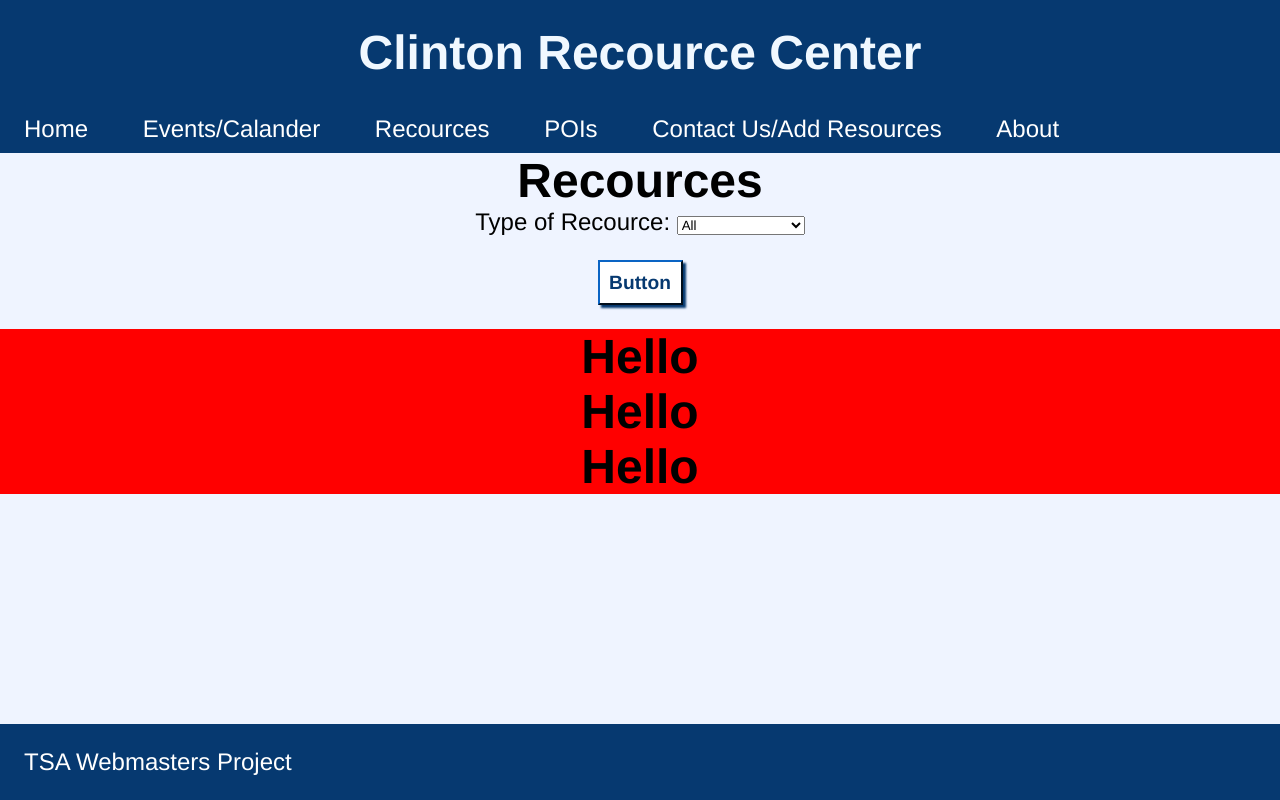
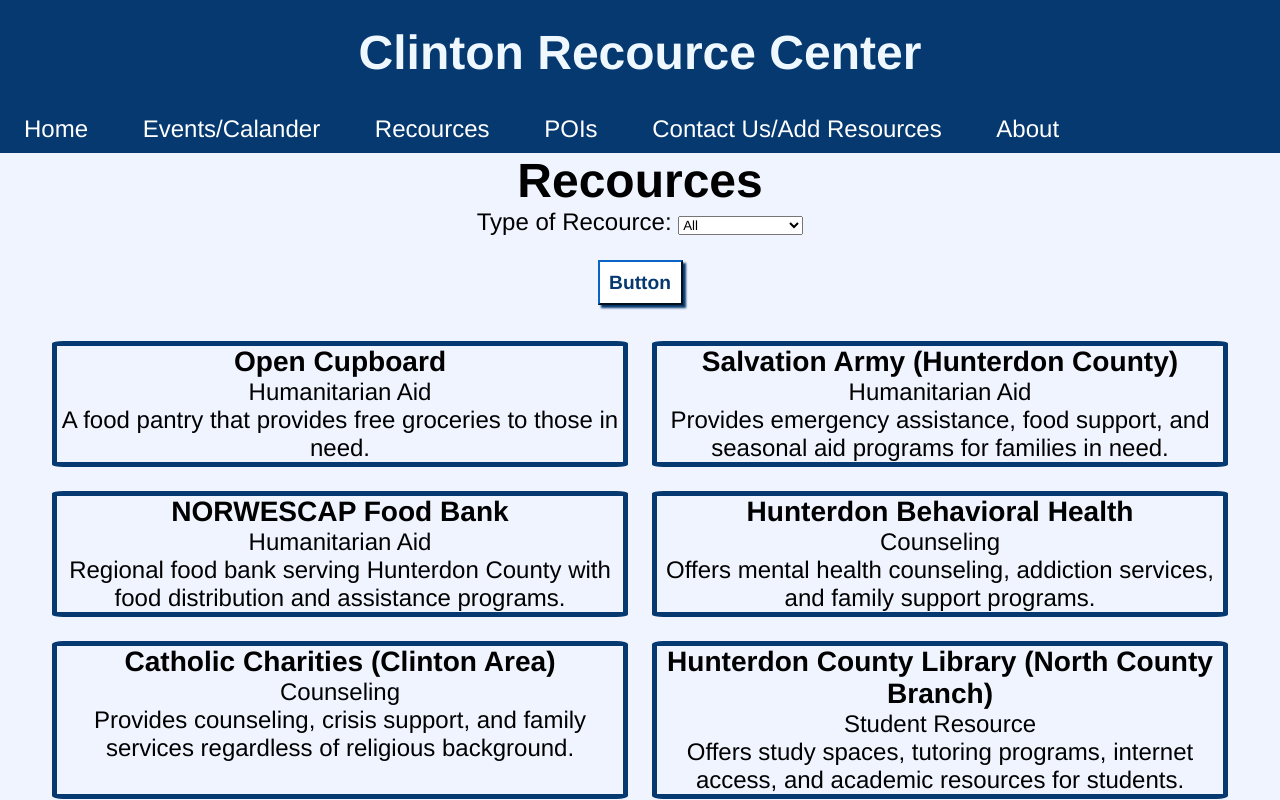
Before and after one commit to Nebra77/clinton-resources, a website: page html/volunteer.html in a window 1280 px wide. Both pictures are taken after a click on the button "Button". Shown: the top 800 px of the page. Drawn offline with Linux system fonts and the light colour scheme.

Commit message:
Create js for recources.html

```diff
--- a/html/volunteer.html
+++ b/html/volunteer.html
@@ -23,17 +23,16 @@
         <h1>Recources</h1>
         <form>
             <label>Type of Recource:</label>
-            <select>
+            <select id="type">
                 <option>All</option>
-                <option>Humaninarian Aid</option>
-                <option>Couciling</option>
+                <option>Humanitarian Aid</option>
+                <option>Counseling</option>
                 <option>Student Aid</option>
                 <option>Other</option>
             </select>
         </form>
         <button id="resourceSubmit" onclick="display()">Button</button>
-
-        <div id="recourceDisplay">
+        <div id="resourceDisplay">
 
         </div>
     </main>
--- a/resources.js
+++ b/resources.js
@@ -3,23 +3,51 @@
         this.name = name,
         this.type = type,
         this.description = description
+
     }
 }
 
+const openCubord = new Resources('Open Cupboard', 'Humanitarian Aid', 'A food pantry that provides free groceries to those in need.');
+const salvationArmy = new Resources('Salvation Army (Hunterdon County)', 'Humanitarian Aid', 'Provides emergency assistance, food support, and seasonal aid programs for families in need.');
+const norwescap = new Resources('NORWESCAP Food Bank', 'Humanitarian Aid', 'Regional food bank serving Hunterdon County with food distribution and assistance programs.');
+const hunterdonBehavioral = new Resources('Hunterdon Behavioral Health','Counseling','Offers mental health counseling, addiction services, and family support programs.');
+const catholicCharities = new Resources('Catholic Charities (Clinton Area)','Counseling','Provides counseling, crisis support, and family services regardless of religious background.');
+const hunterdonLibrary = new Resources('Hunterdon County Library (North County Branch)','Student Resource','Offers study spaces, tutoring programs, internet access, and academic resources for students.');
+const rvcc = new Resources('Raritan Valley Community College','Student Resource','Provides educational programs, tutoring, and dual enrollment opportunities for high school students.');
+const ymca = new Resources('Hunterdon County YMCA','Other', 'Community center offering fitness programs, youth activities, and wellness support.');
+
+const all = [openCubord, salvationArmy, norwescap, hunterdonBehavioral, catholicCharities, hunterdonLibrary, rvcc, ymca];
+const human = [openCubord, salvationArmy, norwescap];
+const counseling = [hunterdonBehavioral, catholicCharities];
+const student = [hunterdonLibrary, rvcc];
+const other = [ymca];
+
+
 function display(){
-    const inner = document.getElementById('recourceDisplay');
-    if(inner.textContent.trim() === ''){
-        displaying();
+    if(document.getElementById('type').value === 'All'){
+        displaying(all);
+    }
+    else if(document.getElementById('type').value === 'Humanitarian Aid'){
+        displaying(human);
+    }
+    else if(document.getElementById('type').value === 'Counseling'){
+        displaying(counseling);
+    }
+    else if(document.getElementById('type').value === 'Student Aid'){
+        displaying(student);
+    }
+    else if(document.getElementById('type').value === 'Other'){
+        displaying(other);
     }
 }
 
-function displaying(){
-    for(i = 0; i<3; i++) {
-    const div = document.createElement("div");
-    div.classList.add("thingy")
-    const title = document.createElement("h1");
-    title.textContent = "Hello";
-    div.appendChild(title)
-
-    document.getElementById("recourceDisplay").append(div);
-}}
+function displaying(a){
+    const inner = document.getElementById('resourceDisplay');
+    inner.innerHTML = '';
+    a.forEach(resource => {
+        const div = document.createElement('div');
+        div.classList = 'recource';
+        div.innerHTML = `<h3>${resource.name}</h3><p>${resource.type}</p><p>${resource.description}</p>`;
+        inner.appendChild(div);
+    });
+}
--- a/style.css
+++ b/style.css
@@ -113,3 +113,14 @@
     display: inline-block;
     border: 5px solid #063970;
 }
+.recource{
+    max-width: 45%;
+    border: 5px solid #063970;
+    border-radius: 2%;
+    margin: 0.5rem;
+}
+#resourceDisplay{
+    display: flex;
+    flex-wrap: wrap;
+    justify-content: center;
+}
```
